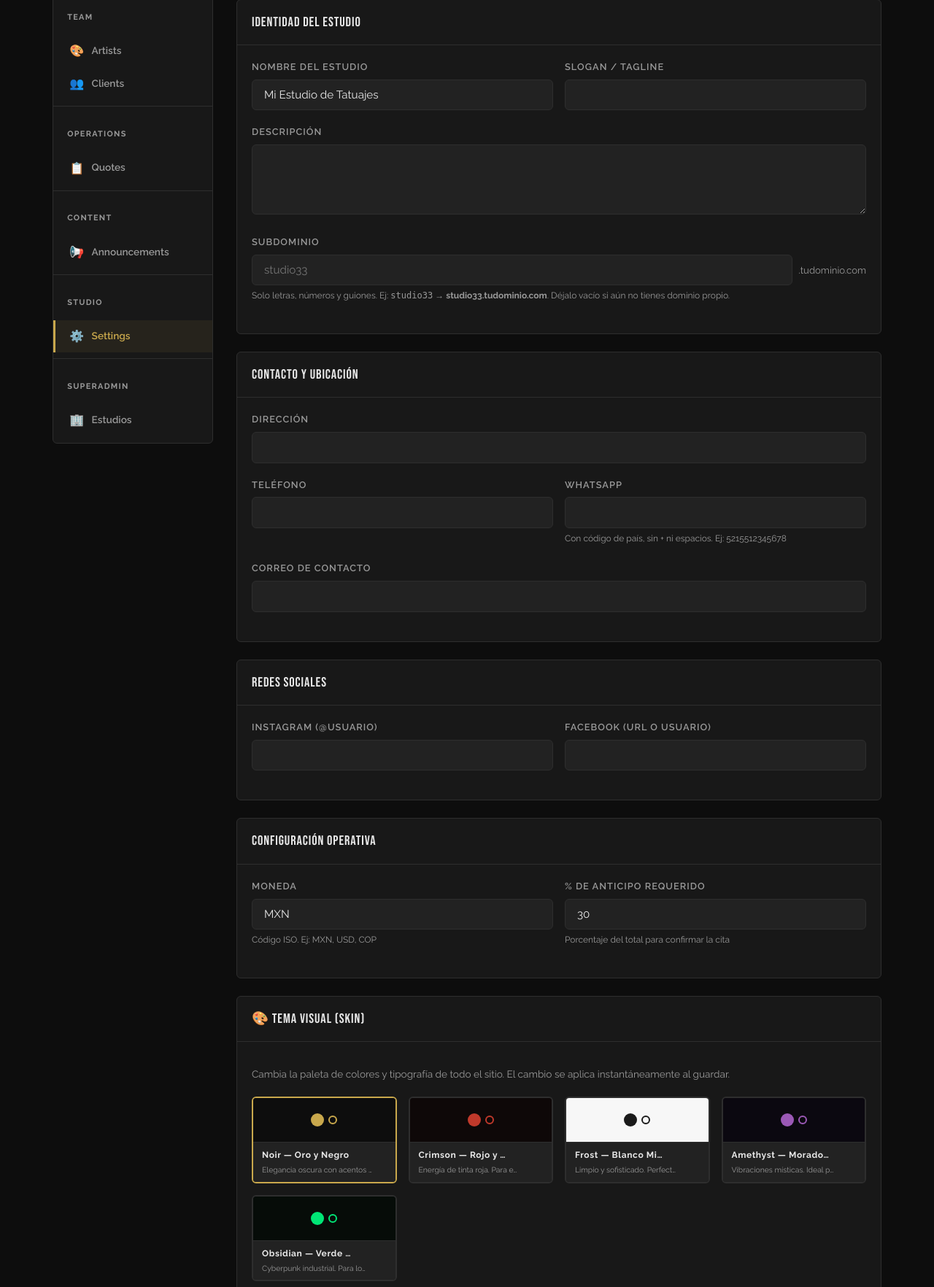
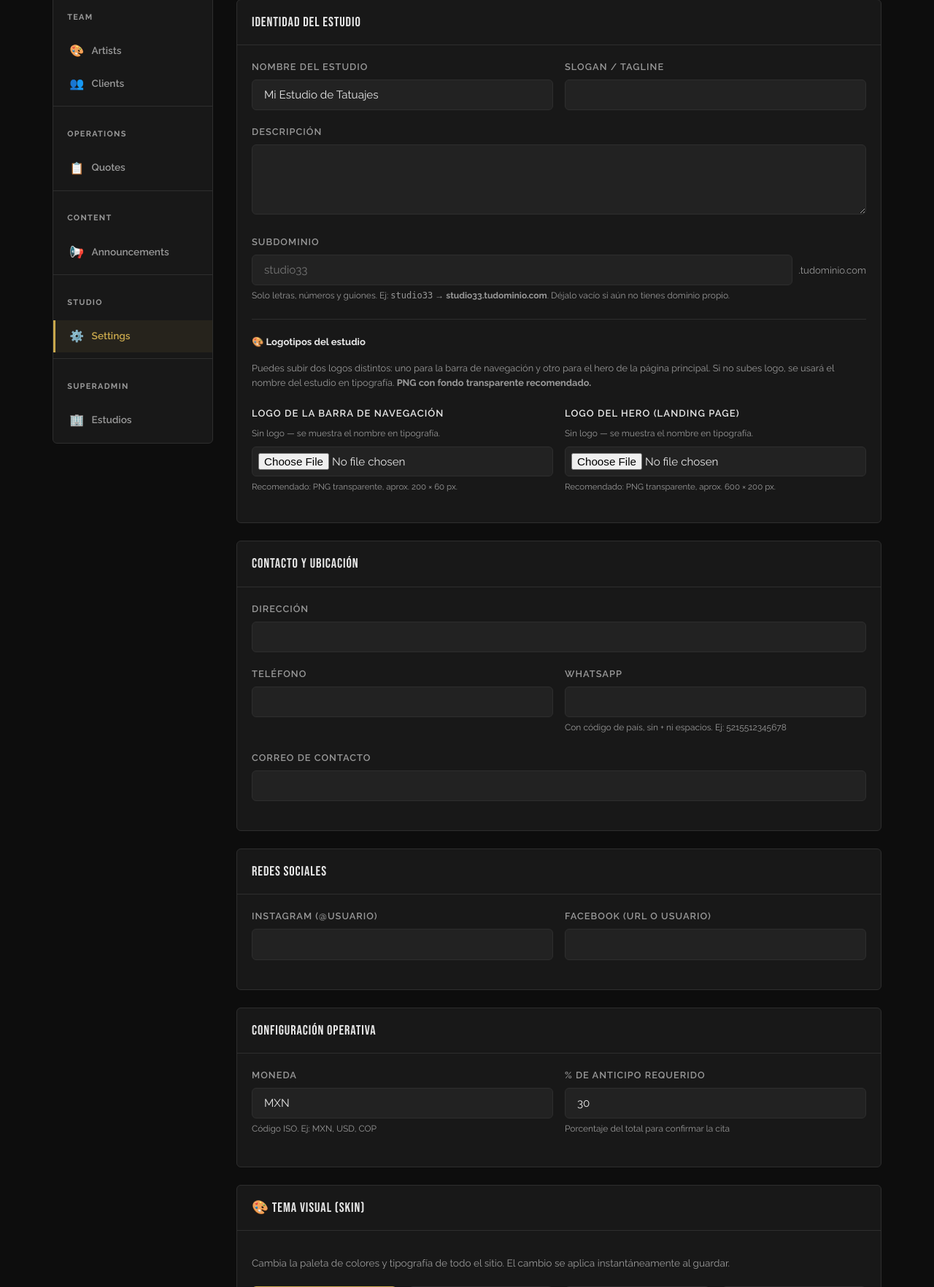
Before and after one commit to Adrionor/sistema-tatuajes-django, a Django app: page /panel/configuracion/ in a window 1280 px wide. Shown: the part 251-2015 px from the top of the page at 73% size. Run offline with Django 5.2, Linux system fonts and the light colour scheme; the visitor is signed in with stand-in values (Sample User, id 1); data comes from the database, SQL or seed files in the repository; data that the repository does not hold is empty.

Commit message:
feat(estudio): logos personalizados para navbar y hero (todos los layouts)

```diff
--- a/sistema_tatuajes/templates/base.html
+++ b/sistema_tatuajes/templates/base.html
@@ -71,6 +71,15 @@
             font-size: 1.8rem;
             letter-spacing: 0.12em;
             color: var(--gold);
+            display: flex;
+            align-items: center;
+        }
+        .navbar-logo {
+            height: 46px;
+            width: auto;
+            max-width: 180px;
+            object-fit: contain;
+            display: block;
         }
 
         .navbar-brand span { color: var(--text); }
@@ -369,9 +378,13 @@
     <nav class="navbar">
         <div class="navbar-inner">
             <a href="{% url 'landing' %}" class="navbar-brand">
-                {% with nombre=estudio_config.nombre|default:'InkStudio' %}
-                    {{ nombre }}
-                {% endwith %}
+                {% if estudio_config.logo_navbar %}
+                    <img src="{{ estudio_config.logo_navbar.url }}" alt="{{ estudio_config.nombre }}" class="navbar-logo">
+                {% else %}
+                    {% with nombre=estudio_config.nombre|default:'InkStudio' %}
+                        {{ nombre }}
+                    {% endwith %}
+                {% endif %}
             </a>
             <!-- Hamburger button (mobile only) -->
             <button class="hamburger" id="hamburgerBtn" aria-label="Menú" aria-expanded="false">
--- a/sistema_tatuajes/templates/landing_impacto.html
+++ b/sistema_tatuajes/templates/landing_impacto.html
@@ -221,6 +221,9 @@
     <div class="im-hero-overlay"></div>
     <div class="im-hero-content">
         <p class="im-eyebrow">{% trans "Tattoo Studio" %} — {{ config.nombre }}</p>
+        {% if config.logo_hero %}
+            <img src="{{ config.logo_hero.url }}" alt="{{ config.nombre }}" style="max-height:200px;max-width:min(560px,80vw);width:auto;height:auto;object-fit:contain;filter:drop-shadow(0 4px 24px rgba(0,0,0,.7));margin-bottom:.5rem;">
+        {% else %}
         <h1 class="im-title">
             {% with nombre=config.nombre %}
             {% for word in nombre.split %}
@@ -228,6 +231,7 @@
             {% endfor %}
             {% endwith %}
         </h1>
+        {% endif %}
         <div class="im-divider"></div>
         {% if config.slogan %}
             <p class="im-slogan">{{ config.slogan }}</p>
--- a/sistema_tatuajes/templates/landing_minimal.html
+++ b/sistema_tatuajes/templates/landing_minimal.html
@@ -192,6 +192,9 @@
     <div class="mn-hero-bg" id="mn-hero-bg" style="background-image:url('{{ config.imagen_hero.url }}');"></div>
     {% endif %}
     <p class="mn-eyebrow">{% trans "Tattoo Studio" %}</p>
+    {% if config.logo_hero %}
+        <img src="{{ config.logo_hero.url }}" alt="{{ config.nombre }}" style="max-height:200px;max-width:min(560px,80vw);width:auto;height:auto;object-fit:contain;filter:drop-shadow(0 4px 24px rgba(0,0,0,.7));margin-bottom:.5rem;">
+    {% else %}
     <h1 class="mn-title">
         {% with nombre=config.nombre %}
         {% if "ink" in nombre|lower or "studio" in nombre|lower or "tattoo" in nombre|lower %}
@@ -199,6 +202,7 @@
         {% else %}<span>{{ nombre }}</span>{% endif %}
         {% endwith %}
     </h1>
+    {% endif %}
     <div class="mn-rule"></div>
     {% if config.slogan %}
         <p class="mn-slogan">{{ config.slogan }}</p>
--- a/sistema_tatuajes/templates/landing_mosaico.html
+++ b/sistema_tatuajes/templates/landing_mosaico.html
@@ -215,6 +215,9 @@
     <div class="mo-overlay"></div>
     <div class="mo-hero-content">
         <p class="mo-eyebrow">{% trans "Tattoo Studio" %}</p>
+        {% if config.logo_hero %}
+            <img src="{{ config.logo_hero.url }}" alt="{{ config.nombre }}" style="max-height:200px;max-width:min(560px,80vw);width:auto;height:auto;object-fit:contain;filter:drop-shadow(0 4px 24px rgba(0,0,0,.7));margin-bottom:.5rem;">
+        {% else %}
         <h1 class="mo-title">
             {% with nombre=config.nombre %}
             {% if "ink" in nombre|lower or "studio" in nombre|lower or "tattoo" in nombre|lower %}
@@ -222,6 +225,7 @@
             {% else %}<span>{{ nombre }}</span>{% endif %}
             {% endwith %}
         </h1>
+        {% endif %}
         <div class="mo-divider"></div>
         {% if config.slogan %}<p class="mo-slogan">{{ config.slogan }}</p>
         {% else %}<p class="mo-slogan">{% trans "Art on your skin — Made to last" %}</p>{% endif %}
--- a/sistema_tatuajes/templates/landing_revista.html
+++ b/sistema_tatuajes/templates/landing_revista.html
@@ -224,6 +224,9 @@
         <div class="rv-hero-left-bg" style="background-image:url('{{ config.imagen_hero.url }}');"></div>
         {% endif %}
         <p class="rv-label">{% trans "Tattoo Studio" %}</p>
+        {% if config.logo_hero %}
+            <img src="{{ config.logo_hero.url }}" alt="{{ config.nombre }}" style="max-height:200px;max-width:min(560px,80vw);width:auto;height:auto;object-fit:contain;filter:drop-shadow(0 4px 24px rgba(0,0,0,.7));margin-bottom:.5rem;">
+        {% else %}
         {% with nombre=config.nombre %}
         <h1 class="rv-studio-name">
             {% for word in nombre.split %}
@@ -231,6 +234,7 @@
             {% endfor %}
         </h1>
         {% endwith %}
+        {% endif %}
         {% if config.slogan %}
             <p class="rv-slogan">{{ config.slogan }}</p>
         {% else %}
--- a/sistema_tatuajes/templates/panel/configuracion.html
+++ b/sistema_tatuajes/templates/panel/configuracion.html
@@ -41,6 +41,53 @@
                 Déjalo vacío si aún no tienes dominio propio.
             </small>
             {% if form.subdominio.errors %}<p style="color:var(--red);font-size:.8rem;margin-top:.3rem;">{{ form.subdominio.errors.0 }}</p>{% endif %}
+        </div>
+
+        <!-- Logos -->
+        <hr style="border:none;border-top:1px solid var(--border);margin:1.25rem 0;">
+        <p style="font-size:.82rem;font-weight:700;color:var(--text);margin-bottom:1rem;">🎨 Logotipos del estudio</p>
+        <p style="font-size:.8rem;color:var(--text-muted);margin-bottom:1.25rem;">
+            Puedes subir dos logos distintos: uno para la barra de navegación y otro para el hero de la página principal.
+            Si no subes logo, se usará el nombre del estudio en tipografía. <strong>PNG con fondo transparente recomendado.</strong>
+        </p>
+        <div class="form-grid-2" style="align-items:start;">
+            <!-- Logo navbar -->
+            <div class="form-group">
+                <label style="font-size:.82rem;font-weight:600;color:var(--text);display:block;margin-bottom:.5rem;">Logo de la barra de navegación</label>
+                {% if config.logo_navbar %}
+                <div style="margin-bottom:.75rem;padding:.75rem;background:var(--bg-muted);border:1px solid var(--border);border-radius:var(--radius);display:flex;align-items:center;gap:.75rem;">
+                    <img src="{{ config.logo_navbar.url }}" alt="Logo navbar" style="max-height:50px;max-width:160px;object-fit:contain;">
+                    <div>
+                        <p style="font-size:.72rem;color:var(--text-muted);margin:0 0 .3rem;">Logo actual</p>
+                        <label style="display:flex;align-items:center;gap:.35rem;font-size:.75rem;color:var(--red);cursor:pointer;">
+                            {{ form.logo_navbar }}
+                        </label>
+                    </div>
+                </div>
+                {% else %}
+                <small style="font-size:.75rem;color:var(--text-muted);display:block;margin-bottom:.5rem;">Sin logo — se muestra el nombre en tipografía.</small>
+                {{ form.logo_navbar }}
+                {% endif %}
+                <small style="color:var(--text-muted);font-size:.72rem;margin-top:.3rem;display:block;">Recomendado: PNG transparente, aprox. 200 × 60 px.</small>
+            </div>
+
+            <!-- Logo hero -->
+            <div class="form-group">
+                <label style="font-size:.82rem;font-weight:600;color:var(--text);display:block;margin-bottom:.5rem;">Logo del hero (landing page)</label>
+                {% if config.logo_hero %}
+                <div style="margin-bottom:.75rem;padding:.75rem;background:var(--bg-muted);border:1px solid var(--border);border-radius:var(--radius);display:flex;align-items:center;gap:.75rem;">
+                    <img src="{{ config.logo_hero.url }}" alt="Logo hero" style="max-height:60px;max-width:200px;object-fit:contain;">
+                    <div>
+                        <p style="font-size:.72rem;color:var(--text-muted);margin:0 0 .3rem;">Logo actual</p>
+                        {{ form.logo_hero }}
+                    </div>
+                </div>
+                {% else %}
+                <small style="font-size:.75rem;color:var(--text-muted);display:block;margin-bottom:.5rem;">Sin logo — se muestra el nombre en tipografía.</small>
+                {{ form.logo_hero }}
+                {% endif %}
+                <small style="color:var(--text-muted);font-size:.72rem;margin-top:.3rem;display:block;">Recomendado: PNG transparente, aprox. 600 × 200 px.</small>
+            </div>
         </div>
     </div>
 </div>
--- a/sistema_tatuajes/usuarios/forms.py
+++ b/sistema_tatuajes/usuarios/forms.py
@@ -77,7 +77,8 @@ class ConfiguracionEstudioForm(forms.ModelForm):
         model  = ConfiguracionEstudio
         fields = ('nombre', 'slogan', 'subdominio', 'direccion', 'telefono', 'whatsapp',
                   'instagram', 'facebook', 'email_contacto', 'descripcion',
-                  'imagen_hero', 'moneda', 'porcentaje_anticipo',
+                  'imagen_hero', 'logo_navbar', 'logo_hero',
+                  'moneda', 'porcentaje_anticipo',
                   'skin', 'plantilla_layout', 'idioma')
         widgets = {
             'descripcion': forms.Textarea(attrs={'rows': 4}),
--- a/sistema_tatuajes/usuarios/models.py
+++ b/sistema_tatuajes/usuarios/models.py
@@ -62,6 +62,12 @@ class ConfiguracionEstudio(models.Model):
     descripcion     = models.TextField(blank=True, help_text='Descripción breve para la página de inicio')
     imagen_hero     = models.ImageField(upload_to='hero/', null=True, blank=True,
         help_text='Foto de fondo de la landing page (recomendado 1920x1080 px)')
+    logo_navbar     = models.ImageField(upload_to='logos/', null=True, blank=True,
+        verbose_name='Logo del navbar',
+        help_text='Se muestra en la barra de navegación en lugar del nombre. PNG transparente recomendado.')
+    logo_hero       = models.ImageField(upload_to='logos/', null=True, blank=True,
+        verbose_name='Logo del hero',
+        help_text='Se muestra en el hero de la landing en lugar de la tipografía. Puede ser distinto al del navbar.')
     moneda          = models.CharField(max_length=10, default='MXN')
     porcentaje_anticipo = models.PositiveSmallIntegerField(default=30,
         help_text='% de anticipo requerido para confirmar cita')
```
Also changed, not shown: sistema_tatuajes/templates/landing.html (+14 -0 lines), sistema_tatuajes/usuarios/migrations/0010_logo_navbar_logo_hero.py (added).
